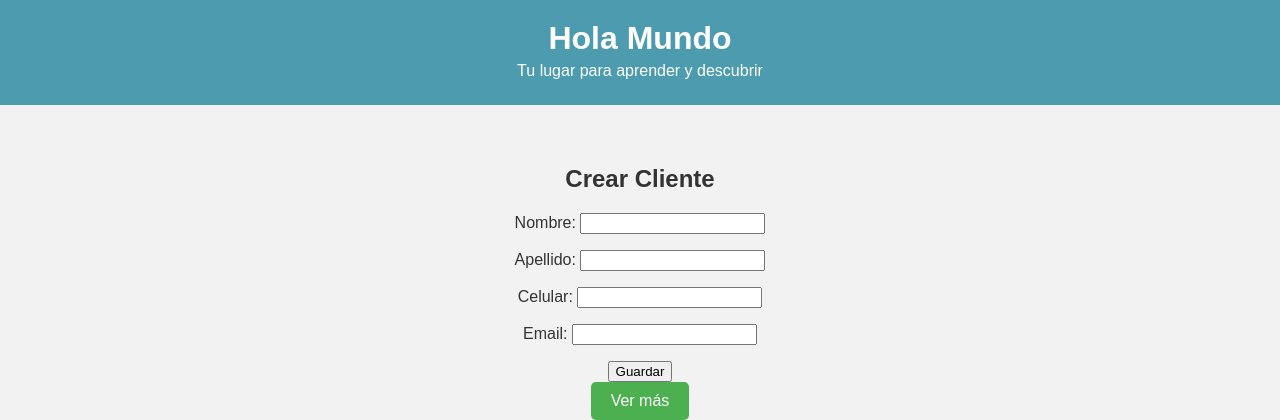
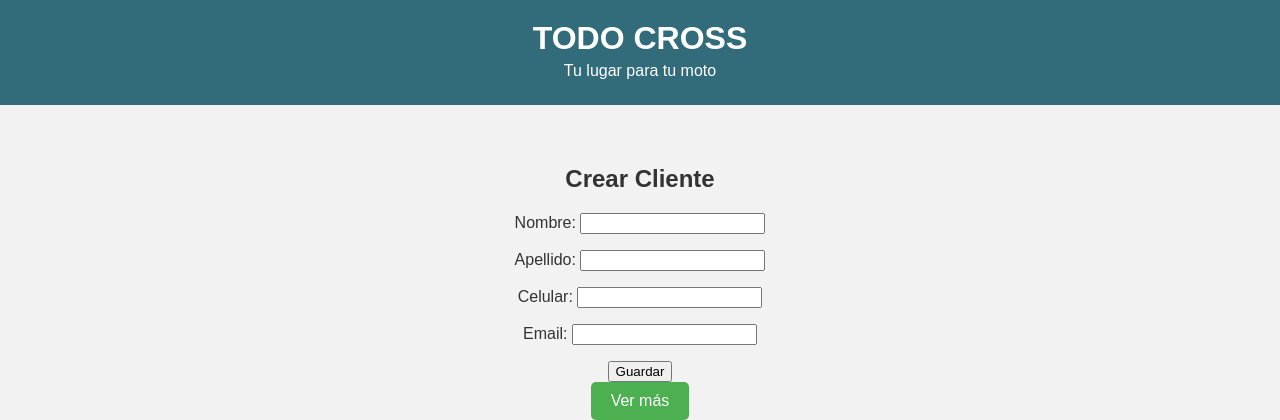
Before and after one commit to danifurche/TP3_django, a Django app: page /crear-cliente/ in a window 1280 px wide. Shown: the top 420 px of the page. Run offline with Django 5.2, Linux system fonts and the light colour scheme.

Commit message:
version0607_17h

```diff
--- a/templates/padre.html
+++ b/templates/padre.html
@@ -8,9 +8,9 @@
 
  {% block header %}
   <!-- Encabezado -->
-  <header style="background-color:rgb(76, 155, 175); padding: 20px; text-align: center; color: white;">
-    <h1 style="margin: 0;">Hola Mundo</h1>
-    <p style="margin: 5px 0;">Tu lugar para aprender y descubrir</p>
+  <header style="background-color:rgb(50, 108, 122); padding: 20px; text-align: center; color: white;">
+    <h1 style="margin: 0;">TODO CROSS </h1>
+    <p style="margin: 5px 0;">Tu lugar para tu moto</p>
   </header>
 {% endblock %}
   <!-- Contenido principal -->
```
Also changed, not shown: mi_primer_app/urls.py (line endings or trailing spaces).
